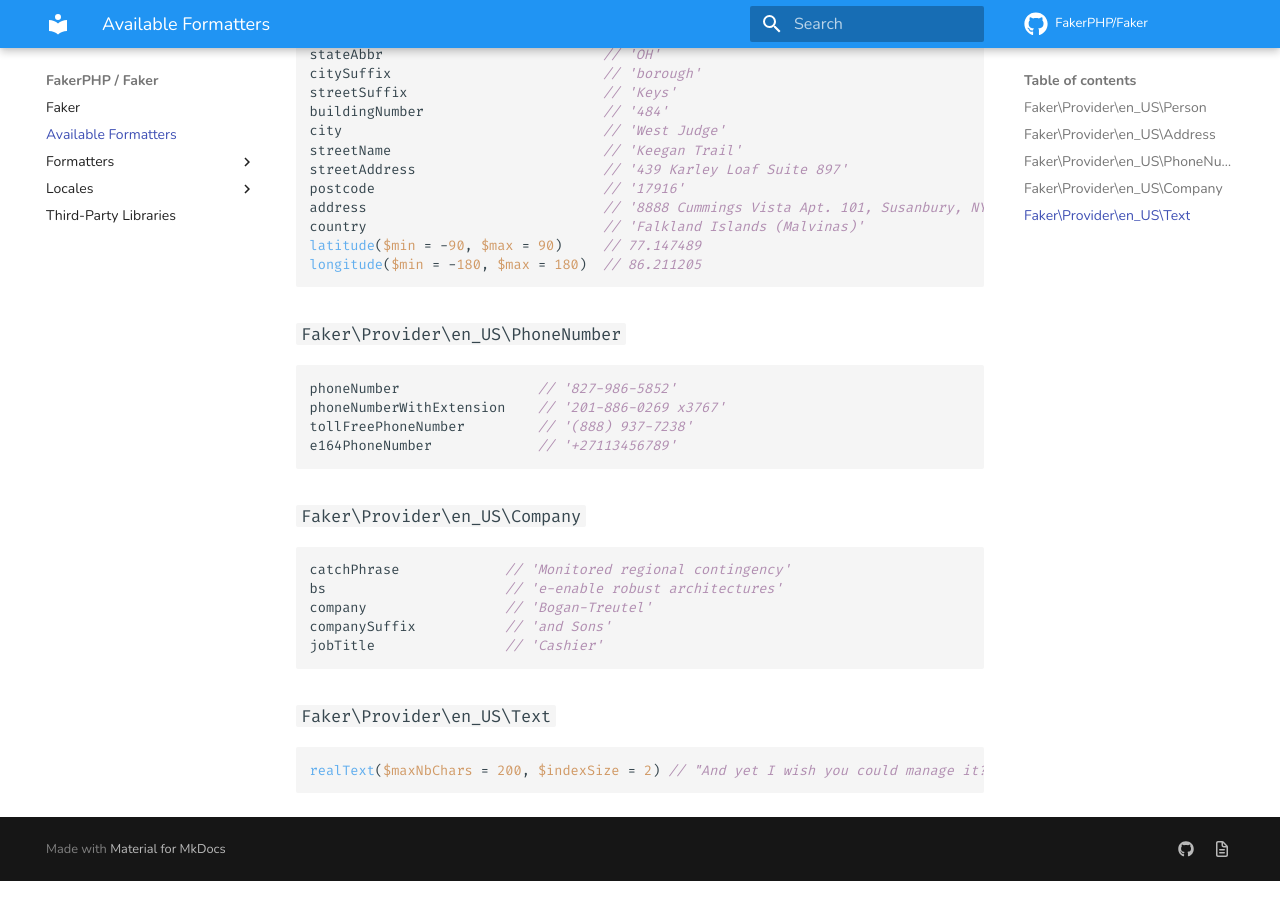
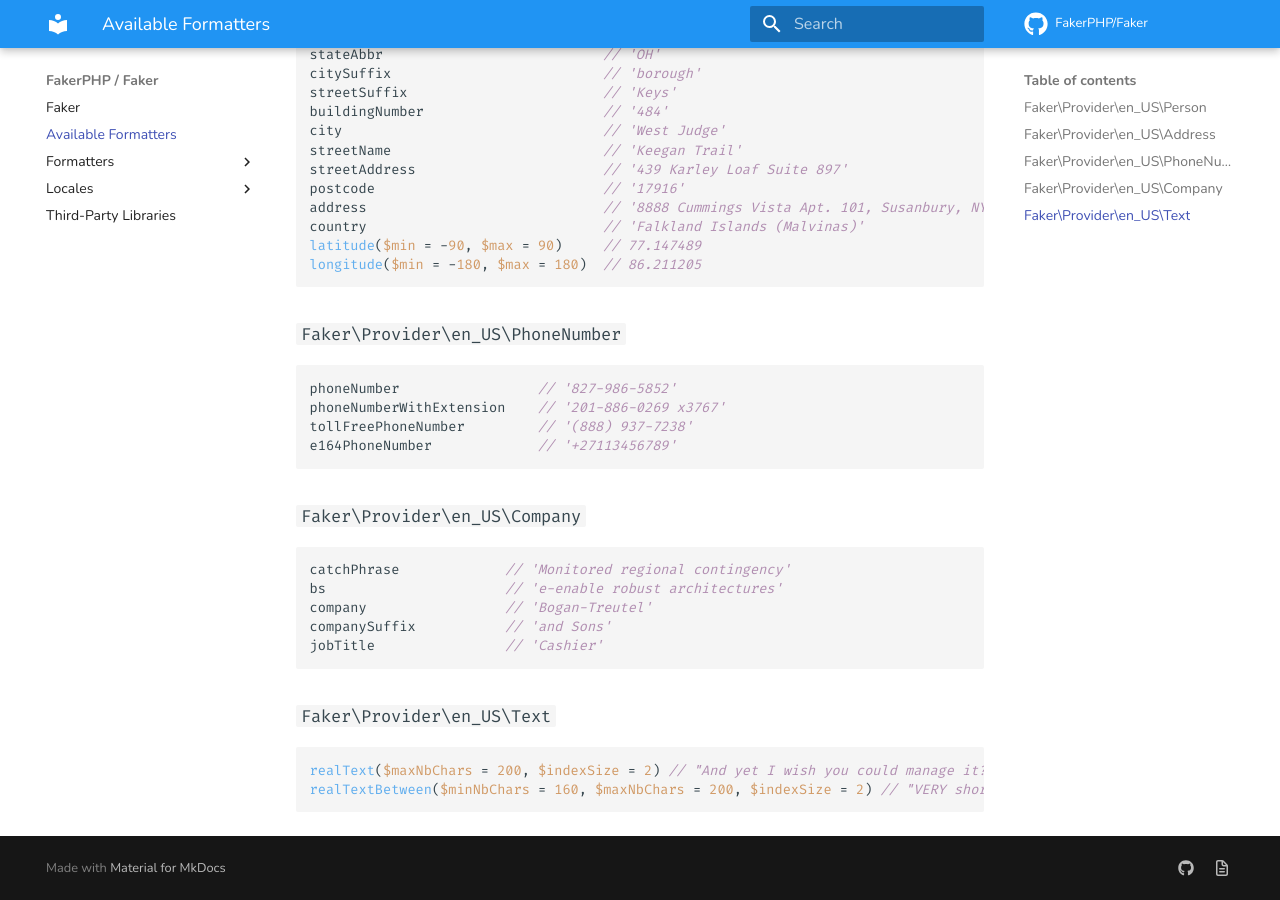
Before and after one commit to FakerPHP/fakerphp.github.io, an MkDocs documentation site: the page built from docs/formatters.md, in a window 1280 px wide and 900 px high, scrolled down 740 px. Built offline with MkDocs 1.6.1 and Material for MkDocs 9.7.7, drawn with Linux system fonts in a browser that asks for light colours; nearby versions of some CDN libraries; comment, search, counter and statistics services are not loaded.

Commit message:
add realTextBetween (#28)
Signed-off-by: Daniel Schmelz <daniel@schmelz.org>

````diff
--- a/docs/formatters.md
+++ b/docs/formatters.md
@@ -66,4 +66,5 @@
 
 ```php
 realText($maxNbChars = 200, $indexSize = 2) // "And yet I wish you could manage it?) 'And what are they made of?' Alice asked in a shrill, passionate voice. 'Would YOU like cats if you were never even spoke to Time!' 'Perhaps not,' Alice replied."
+realTextBetween($minNbChars = 160, $maxNbChars = 200, $indexSize = 2) // "VERY short remarks, and she ran across the garden, and I had not long to doubt, for the end of the bottle was NOT marked 'poison,' it is right?' 'In my youth,' Father William replied to his ear."
 ```
````
